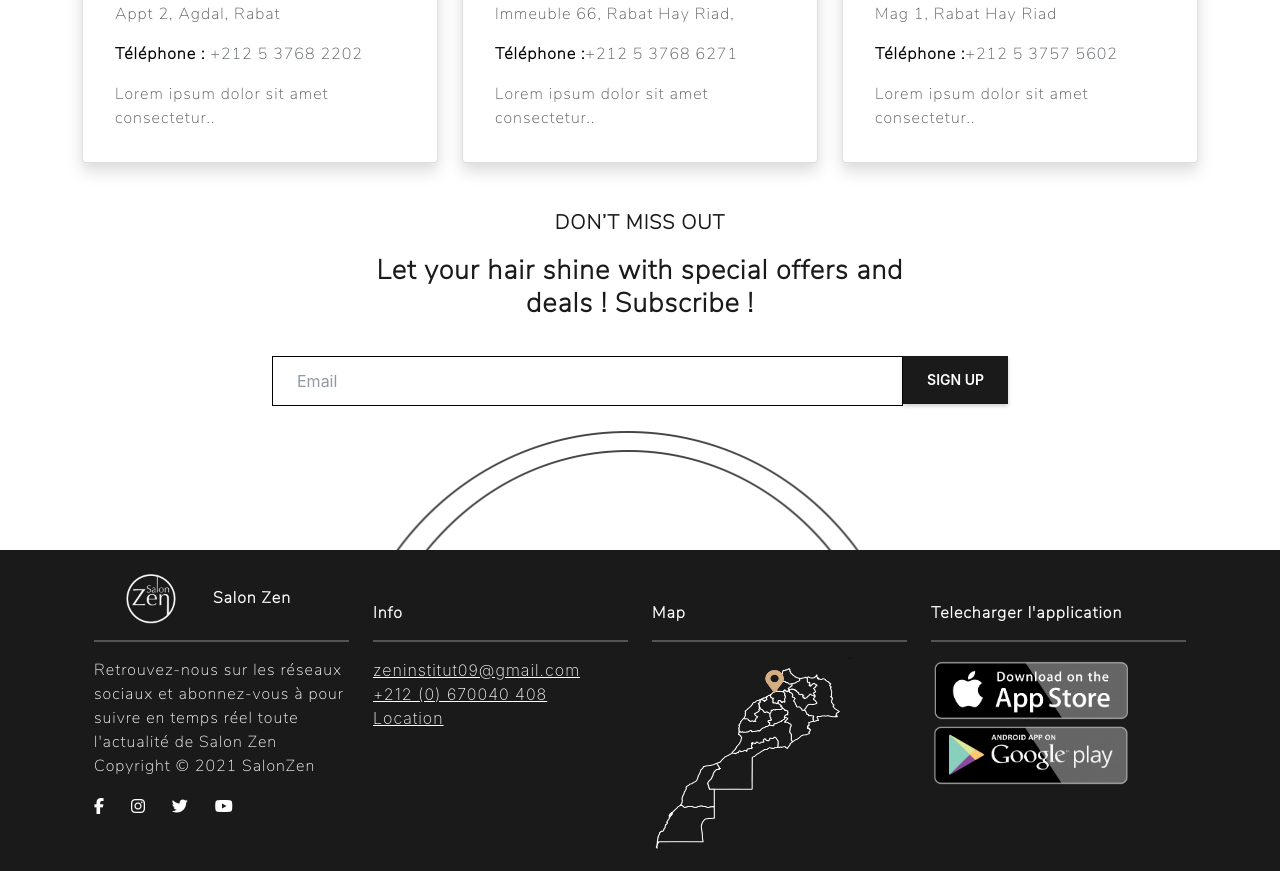
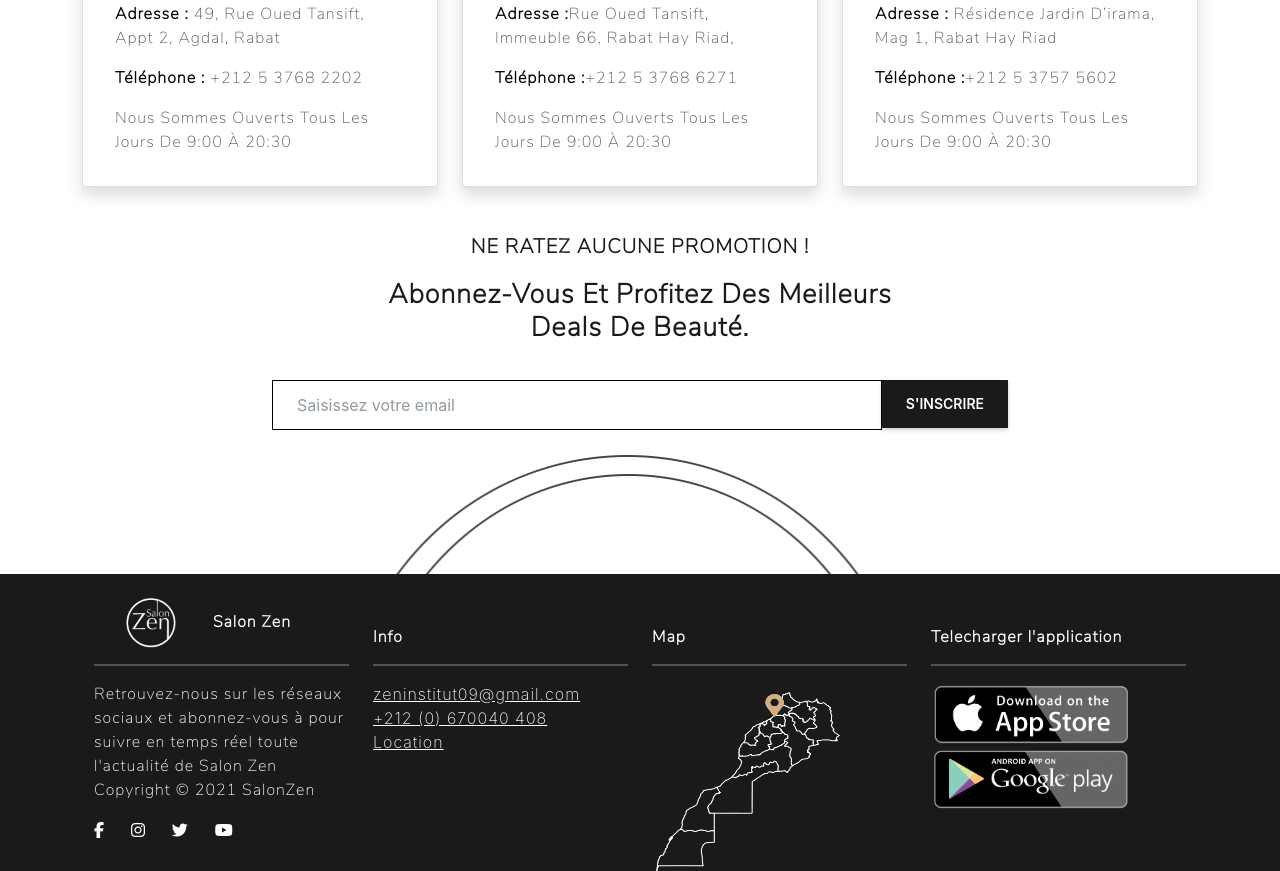
Before and after one commit to lahcen001/salon_zen, a PHP site: page / in a window 1280 px wide. Shown: the part 5629-6500 px from the top of the page. Run offline with PHP 8.4, Linux system fonts and the light colour scheme; some libraries are stand-ins or nearby versions.

Commit message:
background3

```diff
--- a/index.html
+++ b/index.html
@@ -554,21 +554,9 @@
     <!-- yassin lg -->
 
 
-    <div class="my-4 ">
 
 
-
-
-
-
-    </div>
-
-
-
-
-
-
-    <div class="container bg1">
+    <div class="container bg2 pt-5">
 
         <div class="row">
             <div class="col-md-8">
@@ -577,6 +565,12 @@
                     douceur et de volupté sans pareil </p>
             </div>
         </div>
+
+    </div>
+
+    <div class="container bg1">
+
+
 
 
         <div class="row">
@@ -595,7 +589,7 @@
                         <p class="card-text"><span class="text_bold">Adresse :</span> 49, Rue Oued Tansift, Appt 2,
                             Agdal, Rabat</p>
                         <p class="card-text"> <span class="text_bold">Téléphone :</span> +212 5 3768 2202</p>
-                        <p class="card-text">Lorem ipsum dolor sit amet consectetur..</p>
+                        <p class="card-text">Nous Sommes Ouverts Tous Les Jours De 9:00 À 20:30</p>
                     </div>
                 </div>
             </div>
@@ -614,7 +608,7 @@
                             Rabat Hay Riad,</p>
                         <p class="card-text"><span class="text_bold">Téléphone :</span>+212 5 3768 6271</p>
 
-                        <p class="card-text">Lorem ipsum dolor sit amet consectetur..</p>
+                        <p class="card-text">Nous Sommes Ouverts Tous Les Jours De 9:00 À 20:30</p>
 
                     </div>
                 </div>
@@ -633,7 +627,7 @@
                             1,
                             Rabat Hay Riad</p>
                         <p class="card-text"><span class="text_bold">Téléphone :</span>+212 5 3757 5602</p>
-                        <p class="card-text">Lorem ipsum dolor sit amet consectetur..</p>
+                        <p class="card-text">Nous Sommes Ouverts Tous Les Jours De 9:00 À 20:30</p>
 
                     </div>
                 </div>
@@ -642,14 +636,16 @@
         <div class="row">
             <div class="col-md-4 d-flex justify-content-center mx-auto">
 
-                <h5 class="text-center title1">DON’T MISS OUT</h5>
+                <h5 class="text-center title1">NE RATEZ AUCUNE PROMOTION !</h5>
             </div>
 
         </div>
         <div class="row">
             <div class="col-md-8 d-flex justify-content-center mx-auto mb-3">
 
-                <h5 class="text-center title2">Let your hair shine with special offers and </br>deals ! Subscribe !
+                <h5 class="text-center title2">Abonnez-Vous Et Profitez Des Meilleurs
+
+                    </br>Deals De Beauté.
                 </h5>
             </div>
         </div>
@@ -657,10 +653,10 @@
             <div class="col-md-8 d-flex justify-content-center mx-auto mb5">
 
                 <div class="input-group mb-3">
-                    <input type="text" class="form-control" placeholder="Email" aria-label="Email"
+                    <input type="text" class="form-control" placeholder="Saisissez votre email" aria-label="Email"
                         aria-describedby="basic-addon2">
                     <div class="input-group-append">
-                        <button class="btn btn-primary" type="button">SIGN UP</button>
+                        <button class="btn btn-primary" type="button">S'INSCRIRE</button>
                     </div>
                 </div>
             </div>
@@ -755,8 +751,9 @@
         <!-- Copyright -->
         <div class="text-right text-light bg-primary  p-3 border1">
             <div class="container ">
-                Copyright © 2021
-                <a class="text-light" href="https://slonzen.ma/">Salon Zen</a>
+                <div class="copyrihgt">Copyright © 2021
+                    <a class="text-light" href="https://slonzen.ma/">Salon Zen</a></div>
+
             </div>
         </div>
         <!-- Copyright -->
--- a/style.css
+++ b/style.css
@@ -39,6 +39,11 @@
   border: 1px solid white;
 border-radius: 0px;
 
+
+
+}
+.copyrihgt{
+  font-size: 0.9rem;
 }
 .contact1{
     margin-bottom: 70px;
```
